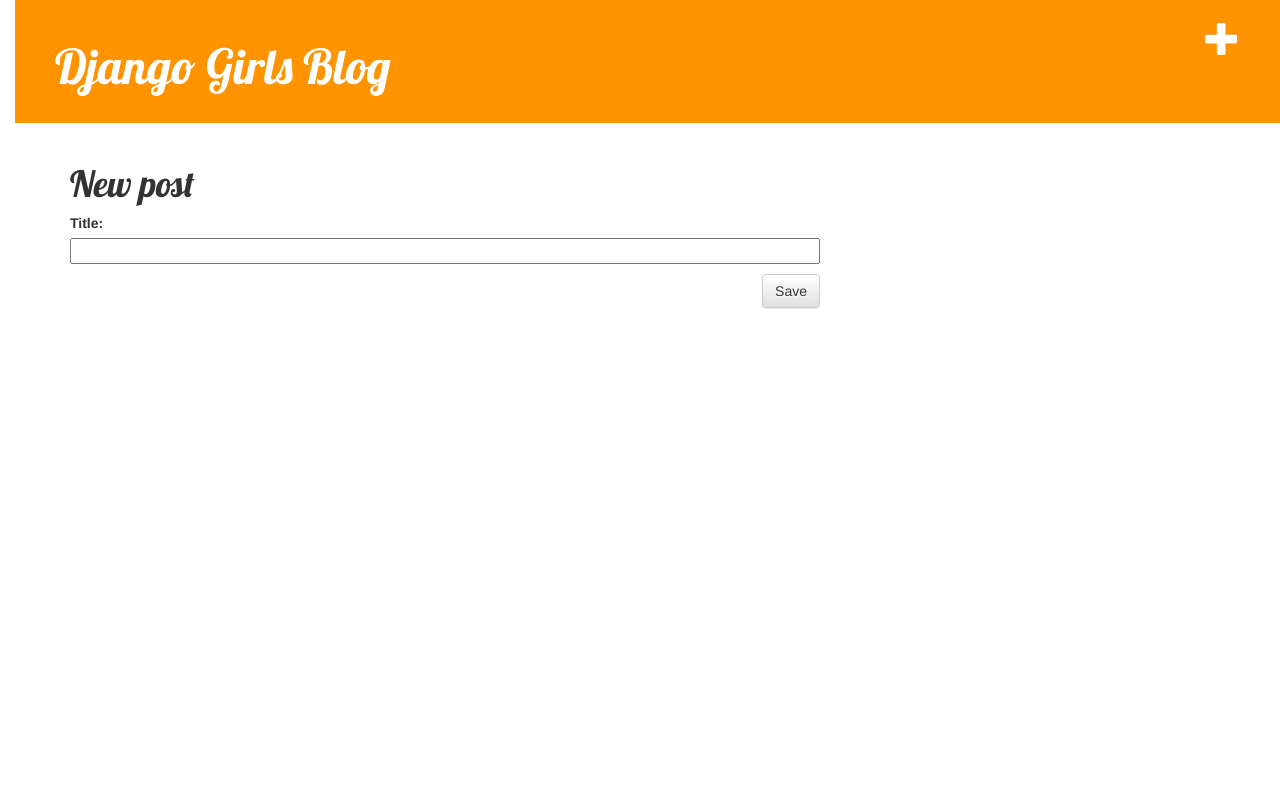
After one commit to Magma3/notas, a Django app: page /post/new/ in a window 1280 px wide. The commit adds this page. Run offline with Django 3.2, Linux system fonts and the light colour scheme; some libraries are stand-ins or nearby versions.

Commit message:
formularios terminados

```diff
--- /dev/null
+++ b/note/forms.py
@@ -0,0 +1,6 @@
+from django import forms
+from .models import Post
+class PostForm(forms.ModelForm):
+    class Meta:
+        model = Post
+        fields = ('title', )
--- a/note/static/css/note.css
+++ b/note/static/css/note.css
@@ -5,3 +5,50 @@ h1 a {
 body {
         padding-left: 15px;
     }
+    .page-header {
+        background-color: #ff9400;
+        margin-top: 0;
+        padding: 20px 20px 20px 40px;
+    }
+
+    .page-header h1, .page-header h1 a, .page-header h1 a:visited, .page-header h1 a:active {
+        color: #ffffff;
+        font-size: 36pt;
+        text-decoration: none;
+    }
+
+    .content {
+        margin-left: 40px;
+    }
+
+    h1, h2, h3, h4 {
+        font-family: 'Lobster', cursive;
+    }
+
+    .date {
+        float: right;
+        color: #828282;
+    }
+
+    .save {
+        float: right;
+    }
+
+    .post-form textarea, .post-form input {
+        width: 100%;
+    }
+
+    .top-menu, .top-menu:hover, .top-menu:visited {
+        color: #ffffff;
+        float: right;
+        font-size: 26pt;
+        margin-right: 20px;
+    }
+
+    .post {
+        margin-bottom: 70px;
+    }
+
+    .post h1 a, .post h1 a:visited {
+        color: #000000;
+    }
--- /dev/null
+++ b/note/templates/note/base.html
@@ -0,0 +1,24 @@
+{% load staticfiles %}
+<html>
+    <head>
+        <title>Django Girls blog</title>
+        <link rel="stylesheet" href="//maxcdn.bootstrapcdn.com/bootstrap/3.2.0/css/bootstrap.min.css">
+        <link rel="stylesheet" href="//maxcdn.bootstrapcdn.com/bootstrap/3.2.0/css/bootstrap-theme.min.css">
+        <link href='//fonts.googleapis.com/css?family=Lobster&subset=latin,latin-ext' rel='stylesheet' type='text/css'>
+        <link rel="stylesheet" href="{% static 'css/note.css' %}">
+    </head>
+    <body>
+        <div class="page-header">
+                <a href="{% url 'post_new' %}" class="top-menu"><span class="glyphicon glyphicon-plus"></span></a>
+            <h1><a href="">Django Girls Blog</a></h1>
+        </div>
+        <div class="content container">
+            <div class="row">
+                <div class="col-md-8">
+                {% block content %}
+                {% endblock %}
+                </div>
+            </div>
+        </div>
+    </body>
+</html>
--- /dev/null
+++ b/note/templates/note/post_edit.html
@@ -0,0 +1,10 @@
+<body>
+{% extends 'note/base.html' %}
+{% block content %}
+        <h1>New post</h1>
+        <form method="POST" class="post-form">{% csrf_token %}
+            {{ form.as_p }}
+            <button type="submit" class="save btn btn-default">Save</button>
+        </form>
+    {% endblock %}
+</body>
--- a/note/urls.py
+++ b/note/urls.py
@@ -3,4 +3,7 @@ from . import views
 
 urlpatterns = [
     url(r'^$', views.post_list),
+    url(r'^post/(?P<pk>[0-9]+)/$', views.post_detail, name='post_detail'),
+    url(r'^post/new/$', views.post_new, name='post_new'),
+    url(r'^post/(?P<pk>[0-9]+)/edit/$', views.post_edit, name='post_edit'),
 ]
--- a/note/views.py
+++ b/note/views.py
@@ -1,8 +1,38 @@
-from django.shortcuts import render
+from django.shortcuts import render, get_object_or_404, redirect
 from django.utils import timezone
 from .models import Post
+from .forms import PostForm
 
 def post_list(request):
     posts = Post.objects.all()
     return render(request, 'note/post_list.html', {'posts':posts})
+
+def post_detail(request, pk):
+    post = get_object_or_404(Post, pk=pk)
+    return render(request, 'note/post_detail.html', {'post':post})
+
+def post_new(request):
+    if request.method == "POST":
+        form = PostForm(request.POST)
+        if form.is_valid():
+            post = form.save(commit=False)
+            post.author = request.user
+            post.save()
+            return redirect('post_detail', pk=post.pk)
+    else:
+        form = PostForm()
+    return render(request, 'note/post_edit.html', {'form':form})
+
+def post_edit(request, pk):
+    post = get_object_or_404(Post, pk=pk)
+    if request.method == "POST":
+        form = PostForm(request.POST, instance=post)
+        if form.is_valid():
+            post = form.save(commit=False)
+            post.author = request.user
+            post.save()
+            return redirect('post_detail', pk=post.pk)
+    else:
+        form = PostForm(instance=post)
+    return render(request, 'note/post_edit.html', {'form': form})
 # Create your views here.
```
Also changed, not shown: note/templates/note/post_detail.html (added, +9 -0 lines), note/templates/note/post_list.html (+10 -20 lines).
